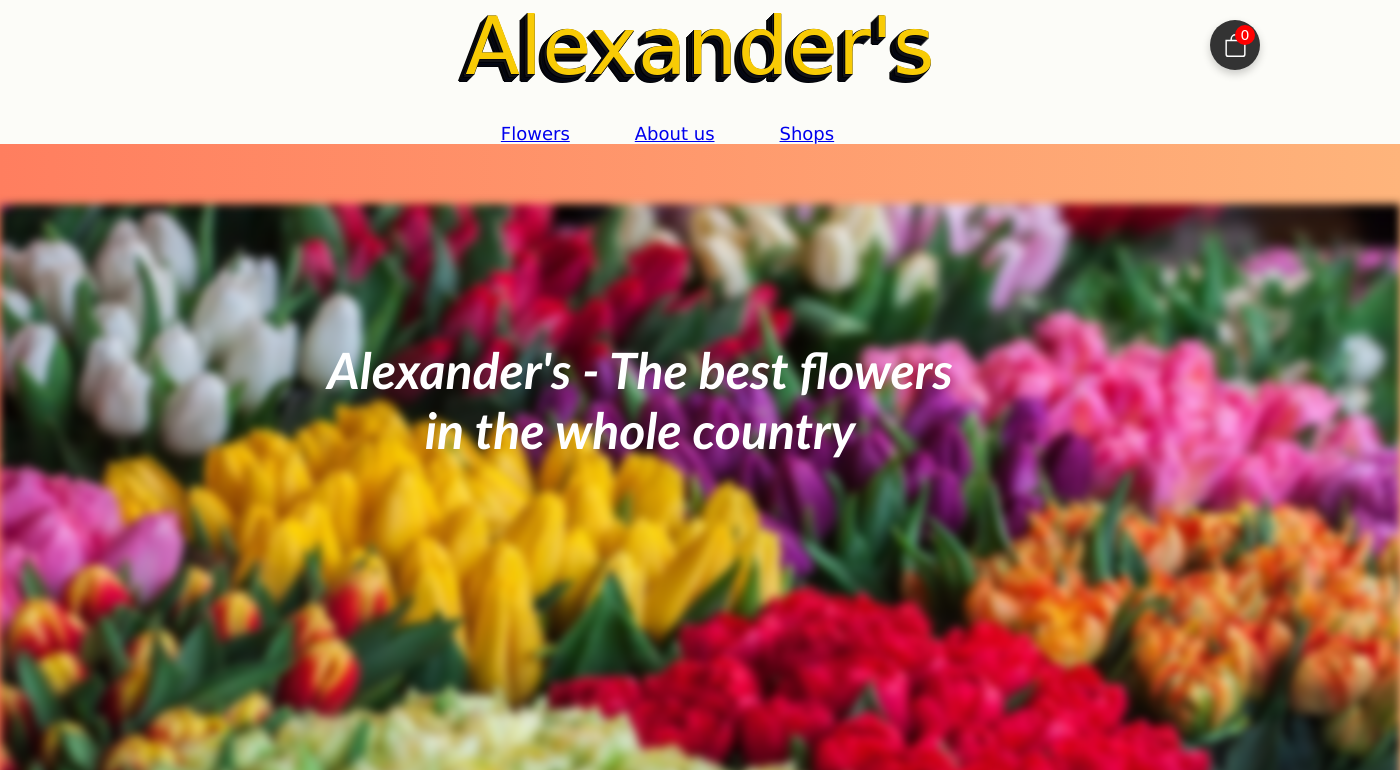
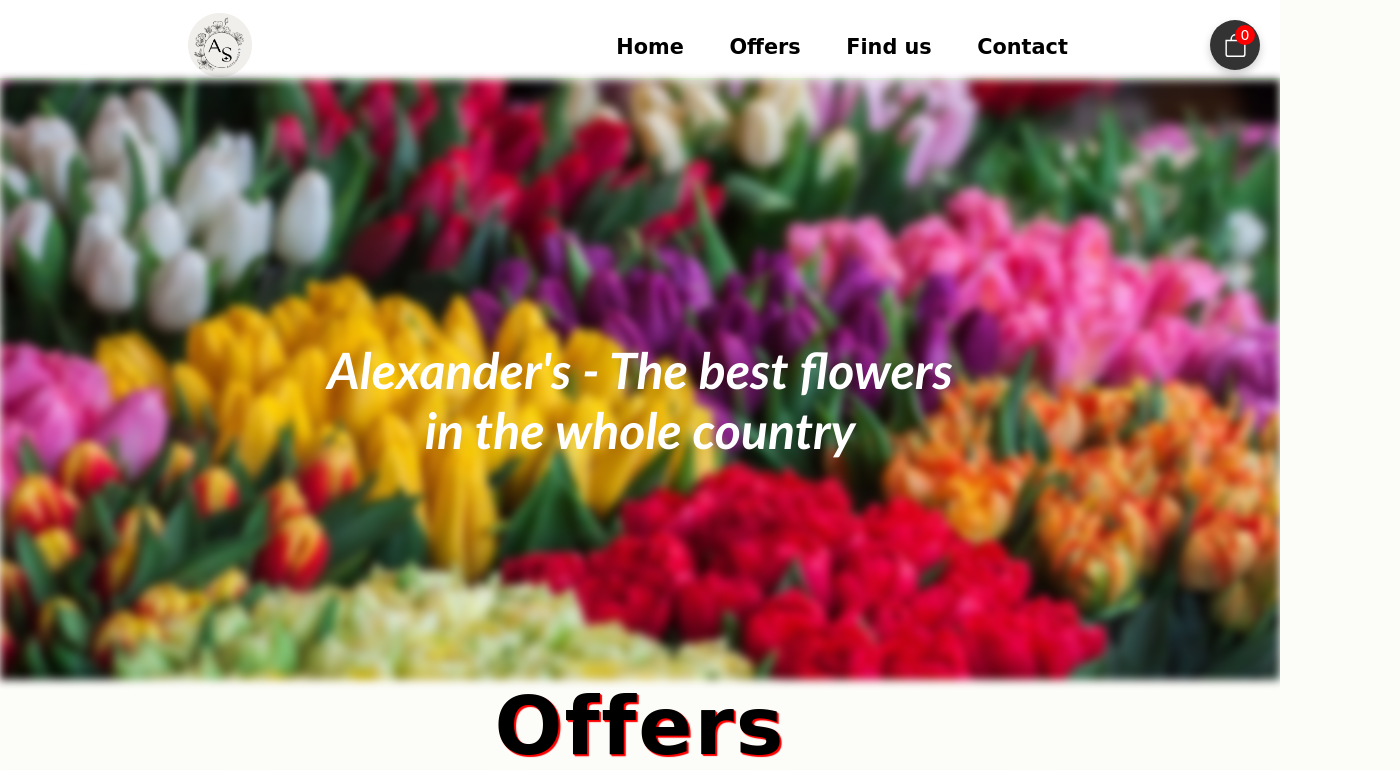
Before and after one commit to MarkTheBoy/Flowers-Shop, a plain HTML site: page index.html in a window 1280 px wide. Shown: the top 770 px of the page, 1400 px wide, since content can reach past the window. Drawn offline with Linux system fonts and the light colour scheme.

Commit message:
Added navigation and logo

```diff
--- a/index.html
+++ b/index.html
@@ -22,20 +22,34 @@
       </svg>
       <span class="cart-count">0</span>
     </div>
-      <div class="name">Alexander's</div>
-
-      <ul>
-        <li><a href="#flowers-section">Flowers</a></li>
-        <li><a href="#about-us-section">About us</a></li>
-        <li><a href="#shops-section">Shops</a></li>
-      </ul>
+    <header>
+      <nav class="navbar">
+          <div class="logo">
+              <a href="/">
+                  <img src="./img/Знімок екрана 2024-11-03 182514-fotor-20241103183243.png"
+                      alt="gfg_logo">
+              </a>
+          </div>
+          <div class="hamburger-menu">
+              <span class="line"></span>
+              <span class="line"></span>
+              <span class="line"></span>
+          </div>
+          <div class="nav-menu hide">
+              <a href="#flowers-section">Home</a>
+              <a href="#catalog">Offers</a>
+              <a href="#find">Find us</a>
+              <a href="#contact-section">Contact</a>
+          </div>
+      </nav>
+  </header>
       <div class="container1" id="flowers-section">
         <img src="./img/flowers.png" class="image1" />
         <div class="centered">
           Alexander's - The best flowers in the whole country
         </div>
       </div>
-      <div class="catalog"><h2>Offers</h2></div>
+      <div id="catalog"><h2>Offers</h2></div>
       <div class="container">
         <div class="flower-item">
           <img src="./img/flower1.png" class="image2" />
@@ -109,8 +123,8 @@
           <button class="add-to-cart">Add to Cart</button>
         </div>
       </div>
-      <div class="container1" id="shops-section"></div>
       <iframe
+        id="find"
         src="https://www.google.com/maps/embed?pb=!1m18!1m12!1m3!1d2647.330074676929!2d35.00435987627981!3d48.431004471277326!2m3!1f0!2f0!3f0!3m2!1i1024!2i768!4f13.1!3m3!1m2!1s0x40dbe35c3ff5a775%3A0xc6a0409eac17cf55!2z0YPQuy4g0KLQuNGC0L7QstCwLCDQlNC90LXQv9GALCDQlNC90LXQv9GA0L7Qv9C10YLRgNC-0LLRgdC60LDRjyDQvtCx0LvQsNGB0YLRjCwgNDkwMDA!5e0!3m2!1sru!2sua!4v1712651739939!5m2!1sru!2sua"
         width="600"
         height="450"
--- a/script.js
+++ b/script.js
@@ -20,3 +20,9 @@ document.addEventListener('DOMContentLoaded', function() {
         });
     });
 });
+const hamburger = document.querySelector('.hamburger-menu');
+const navMenu = document.querySelector('.nav-menu');
+
+hamburger.addEventListener('click', () => {
+  navMenu.classList.toggle('hide');
+});
--- a/style.css
+++ b/style.css
@@ -11,9 +11,96 @@ body, html {
     background-color: #fcfcf8;
     font-family: "Henny Penny", cursive;
 }
+a{
+    text-decoration: none;
+    color: black;
+    font-size: 1.3rem;
+    font-weight: bold;
+}
+
+/* navbar styling */
+.navbar {
+    display: flex;
+    height: 5rem;
+    justify-content: space-between;
+    align-items: center;
+    padding-top: 1rem;
+    border-bottom: 2px solid rgb(223, 251, 219);
+    box-shadow: 0px 4px 8px rgba(0, 0, 0, 0.1); /* Adds a soft shadow */
+    z-index: 1000; /* Keeps it above other content */
+    background-color: #fff; /* Ensures navbar background is consistent */
+}
+
+/* logo style  */
+.logo img{
+    width: 4rem;
+    height: 4rem;
+    margin-left:1rem;
+}
+
+.hamburger-menu{
+    padding-right: 1.5rem;
+    cursor: pointer;
+}
+
+.hamburger-menu .line{
+   display: block;
+   width:2.5rem;
+   height: 2px;
+   margin-bottom: 10px;
+   background-color: black;
+   cursor: pointer;
+}
+
+.nav-menu{
+    position: fixed;
+    width: 94%;
+    top: 6rem;
+    left: 18px;
+    background-color: rgb(255, 255, 255);
+    font-weight: 600;
+
+}
+.nav-menu a{
+    display: block;
+    text-align: center;
+    padding: 5px 0;
+}
+.nav-menu a:hover{
+    background-color: rgb(223, 251, 219);
+}
+
+.hide{
+    display: none;
+}
+
+/* for Desktop view  */
+@media screen and (min-width:600px){
+    .navbar{
+        justify-content: space-around;
+    }
+    .nav-menu{
+        display: block;
+        position: static;
+        width: auto;
+        margin-right:20px;
+        background: none;
+    }
+    .nav-menu a{
+        display: inline-block;
+        padding: 15px 20px;
+    }
+    .nav-menu a:hover{
+        background-color: rgb(223, 251, 219);
+        border-radius: 5px;
+    }
+    .hamburger-menu{
+        display: none;
+    }
+}
 
 .image1 {
-    width: 1400px;
+    width: 100%;
     height: 600px;
     display: block;
     margin: 0 auto;
@@ -62,9 +149,9 @@ ul li:hover {
     text-align: center;
     color: #fff;
     font-size: 50px;
+    width: 100%;
     font-weight: 600;
-    padding: 60px 0;
-    background: linear-gradient(to right, #ff7e5f, #feb47b);
+    padding: 0px 0;
     font-family: 'Trebuchet MS', 'Lucida Sans Unicode', 'Lucida Grande', 'Lucida Sans', Arial, sans-serif;
     font-style: italic;
 }
@@ -76,7 +163,7 @@ ul li:hover {
     transform: translate(-50%, -50%);
 }
 
-.catalog h2 {
+#catalog h2 {
     font-size: 5rem;
     text-transform: capitalize;
     text-shadow: 1px 1px 1px red, 2px 2px 1px red;
@@ -273,3 +360,7 @@ footer p {
     display: flex;
     justify-content: center;
 }
+
+iframe{
+    width: 100%;
+}
```
Also changed, not shown: img/Знімок екрана 2024-11-03 182514-fotor-20241103183243.png (added).
